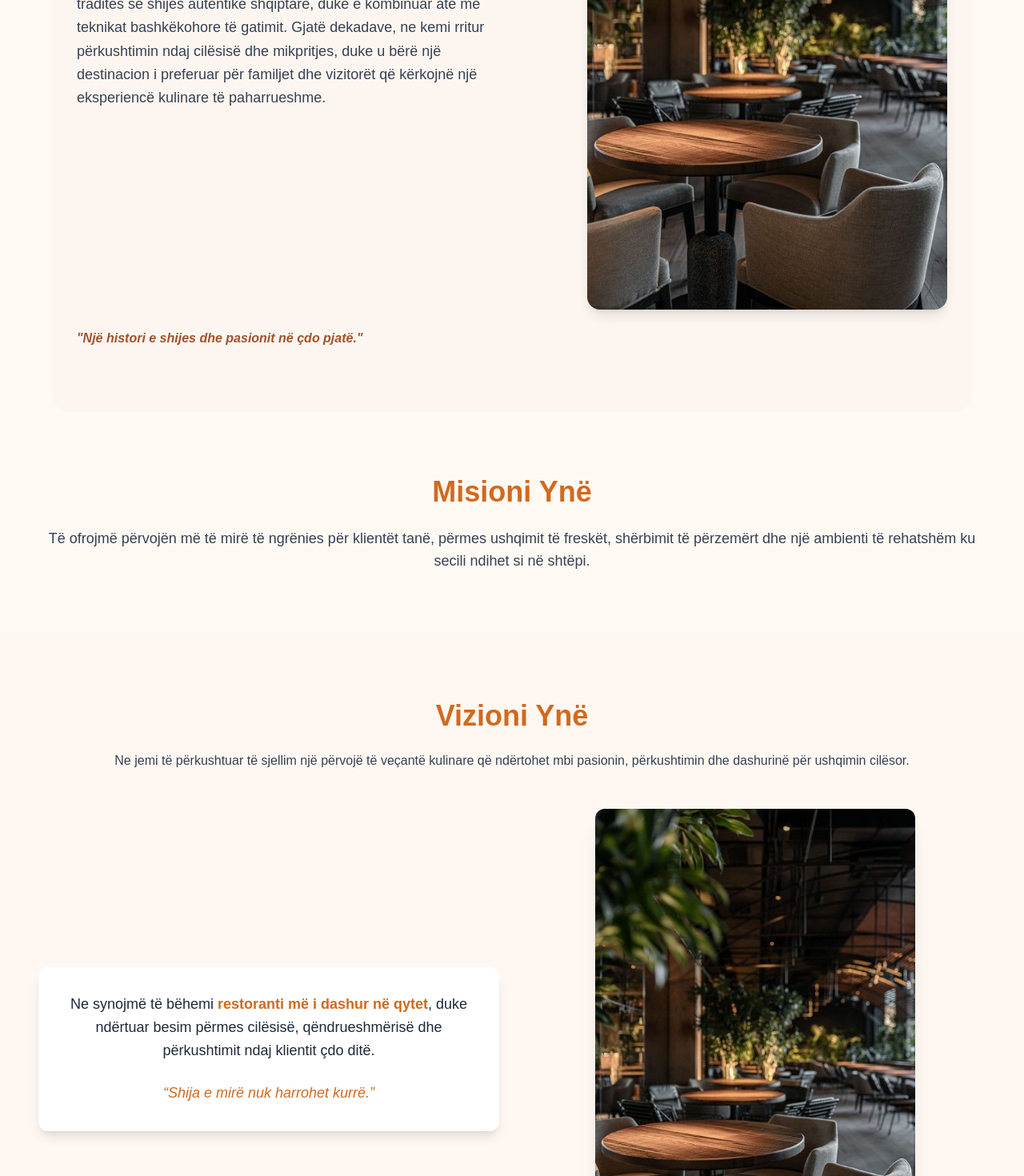
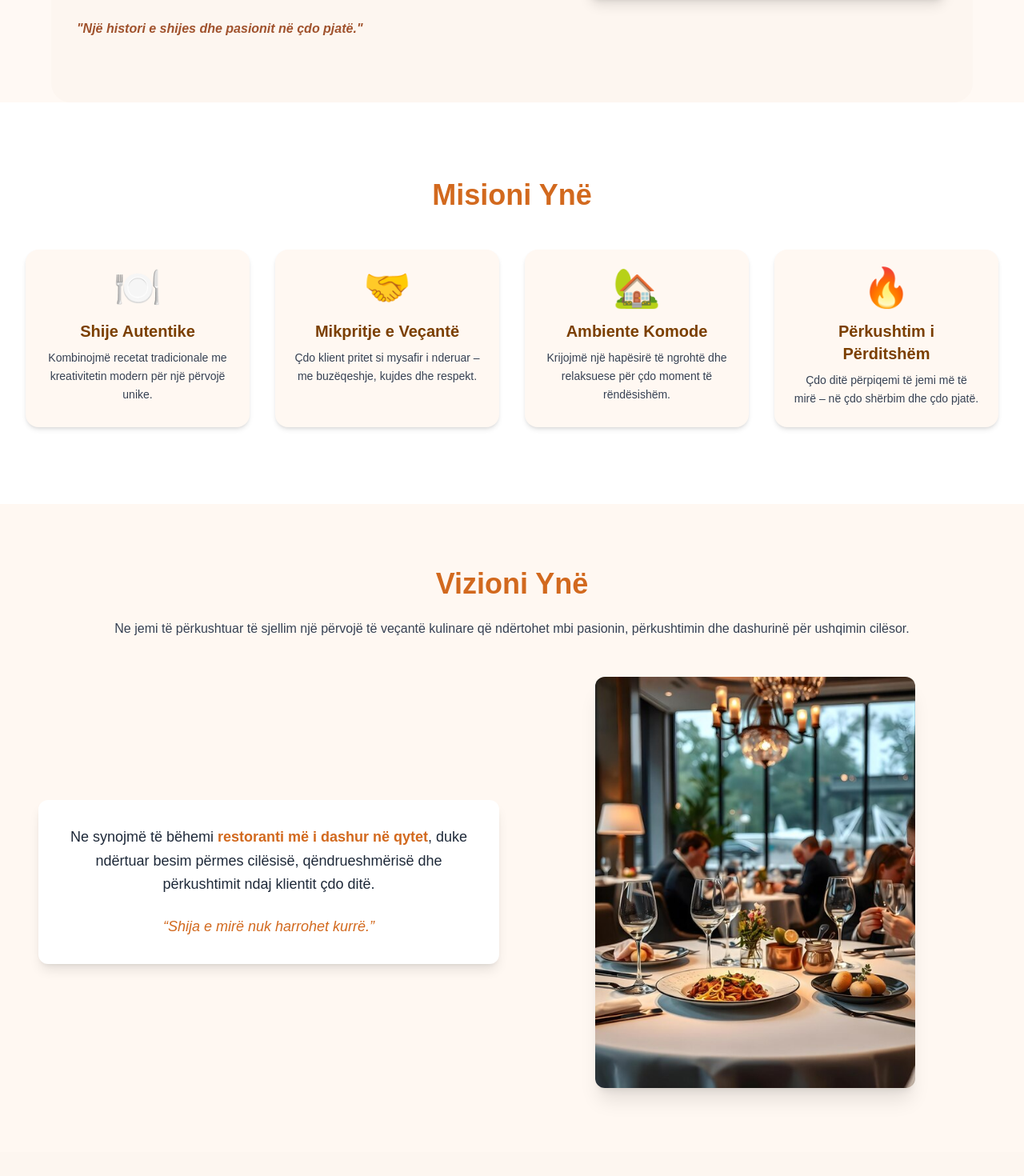
Before and after one commit to fionaisaa/fweb, a Next.js app: page /about in a window 1280 px wide. Shown: the part 880-2350 px from the top of the page at 80% size. Built offline with nearby package versions, Linux system fonts and the light colour scheme; no server answers.

Commit message:
small changes

```diff
--- a/src/components/Header/index.tsx
+++ b/src/components/Header/index.tsx
@@ -44,15 +44,14 @@ export default function Header() {
 
   return (
   <header className="fixed top-0 z-50 w-full bg-[#fff8f2] border-b shadow-sm py-3">
-      <div className="container mx-auto flex items-center justify-between px-6">
+    <div className="container mx-auto flex items-center justify-between px-6 relative">
       {/* Logo */}
       <Link href="/" className="flex items-center gap-2">
         <Image src={Logo} alt="Logo" width={30} height={30} className="w-10 h-10" />
-
       </Link>
 
-        {/* Navigation menu on the right */}
-        <nav className="hidden md:flex gap-8 items-center ml-auto relative">
+      {/* Desktop navigation - CENTERED */}
+      <nav className="hidden md:flex gap-8 items-center absolute left-1/2 top-1/2 transform -translate-x-1/2 -translate-y-1/2">
         {items.map((item, index) => (
           <Link
             key={index}
@@ -67,7 +66,6 @@ export default function Header() {
             {item.name}
           </Link>
         ))}
-
         {/* More dropdown */}
         <div className="relative" ref={dropdownRef}>
           <button
@@ -76,40 +74,15 @@ export default function Header() {
           >
             More ▾
           </button>
-
           {dropdownOpen && (
             <div className="absolute right-0 mt-2 w-40 bg-white border rounded-md shadow-md z-50">
-                <Link
-                  href="/gallery"
-                  className={cs(
-                    "block px-4 py-2 text-sm text-[#7B3F00] hover:bg-[#fff8f2] hover:text-[#D2691E]",
-                    {
-                      "bg-[#fff8f2] text-[#D2691E] font-semibold": router.pathname === "/gallery",
-                    }
-                  )}
-                >
+              <Link href="/gallery" className="block px-4 py-2 text-sm hover:bg-[#fff8f2] text-[#7B3F00]">
                 Gallery
               </Link>
-                <Link
-                  href="/locations"
-                  className={cs(
-                    "block px-4 py-2 text-sm text-[#7B3F00] hover:bg-[#fff8f2] hover:text-[#D2691E]",
-                    {
-                      "bg-[#fff8f2] text-[#D2691E] font-semibold": router.pathname === "/locations",
-                    }
-                  )}
-                >
+              <Link href="/locations" className="block px-4 py-2 text-sm hover:bg-[#fff8f2] text-[#7B3F00]">
                 Locations
               </Link>
-                <Link
-                  href="/team"
-                  className={cs(
-                    "block px-4 py-2 text-sm text-[#7B3F00] hover:bg-[#fff8f2] hover:text-[#D2691E]",
-                    {
-                      "bg-[#fff8f2] text-[#D2691E] font-semibold": router.pathname === "/team",
-                    }
-                  )}
-                >
+              <Link href="/team" className="block px-4 py-2 text-sm hover:bg-[#fff8f2] text-[#7B3F00]">
                 Team
               </Link>
             </div>
@@ -117,29 +90,85 @@ export default function Header() {
         </div>
       </nav>
 
-        {/* Auth buttons */}
-        <div className="hidden md:flex gap-4 items-center ml-6">
+      {/* Auth buttons - desktop only */}
+      <div className="hidden md:flex gap-4 items-center">
         {status === "authenticated" ? (
-            <>
-
           <button
             onClick={() => signOut({ callbackUrl: "/sign-in" })}
             className="bg-[#D2691E] text-white px-4 py-2 rounded hover:bg-[#b85d1b] transition"
           >
             Sign out
           </button>
+        ) : (
+          <>
+            <Link href="/sign-in" className="bg-[#D2691E] text-white px-4 py-2 rounded hover:bg-[#b85d1b] transition">
+              Sign in
+            </Link>
+            <Link href="/sign-up" className="bg-[#D2691E] text-white px-4 py-2 rounded hover:bg-[#b85d1b] transition">
+              Sign up
+            </Link>
           </>
+        )}
+      </div>
+
+      {/* Mobile Menu Button */}
+      <div className="md:hidden">
+        <button
+          onClick={() => setDropdownOpen(!dropdownOpen)}
+          className="text-[#7B3F00] focus:outline-none"
+        >
+          ☰
+        </button>
+      </div>
+
+      {/* Mobile Menu */}
+      {dropdownOpen && (
+        <div className="md:hidden absolute top-full left-0 w-full bg-[#fff8f2] border-t shadow-md px-6 py-4 z-50">
+          <div className="flex flex-col gap-3">
+            {items.map((item, index) => (
+              <Link
+                key={index}
+                href={item.pathName}
+                className={cs(
+                  "text-[#7B3F00] hover:text-[#D2691E] transition-all font-medium",
+                  {
+                    "underline font-semibold text-[#D2691E]": router.pathname === item.pathName,
+                  }
+                )}
+                onClick={() => setDropdownOpen(false)}
+              >
+                {item.name}
+              </Link>
+            ))}
+            {/* More Items */}
+            <Link href="/gallery" className="text-[#7B3F00] hover:text-[#D2691E]" onClick={() => setDropdownOpen(false)}>Gallery</Link>
+            <Link href="/locations" className="text-[#7B3F00] hover:text-[#D2691E]" onClick={() => setDropdownOpen(false)}>Locations</Link>
+            <Link href="/team" className="text-[#7B3F00] hover:text-[#D2691E]" onClick={() => setDropdownOpen(false)}>Team</Link>
+
+            {/* Auth Buttons */}
+            {status === "authenticated" ? (
+              <button
+                onClick={() => {
+                  setDropdownOpen(false);
+                  signOut({ callbackUrl: "/sign-in" });
+                }}
+                className="bg-[#D2691E] text-white px-4 py-2 rounded hover:bg-[#b85d1b] transition"
+              >
+                Sign out
+              </button>
             ) : (
               <>
                 <Link
                   href="/sign-in"
                   className="bg-[#D2691E] text-white px-4 py-2 rounded hover:bg-[#b85d1b] transition"
+                  onClick={() => setDropdownOpen(false)}
                 >
                   Sign in
                 </Link>
                 <Link
                   href="/sign-up"
                   className="bg-[#D2691E] text-white px-4 py-2 rounded hover:bg-[#b85d1b] transition"
+                  onClick={() => setDropdownOpen(false)}
                 >
                   Sign up
                 </Link>
@@ -147,6 +176,9 @@ export default function Header() {
             )}
           </div>
         </div>
+      )}
+    </div>
   </header>
 );
+
 }
--- a/src/pages/about/index.tsx
+++ b/src/pages/about/index.tsx
@@ -1,5 +1,6 @@
 import { motion } from "framer-motion";
-import CustomImage from "@/assets/images/fabout.jpg";
+import CustomImage from "@/assets/images/fe25ec91fir-scaled.webp";
+import CustomImage2 from "@/assets/images/luxury-table-settings-fine-dining-served-decorated-table-with-food-guests-restaur_1319275-980.jpg"
 import Image from "next/image";
 
 export default function About() {
@@ -51,17 +52,53 @@ export default function About() {
         </motion.section>
 
         {/* Mission Section me max-w-7xl dhe padding më të madh */}
-        <motion.section
-          className="max-w-7xl py-20 px-12 text-center mx-auto"
-          initial={{ x: -100 }}
-          animate={{ x: 0 }}
-          transition={{ duration: 1 }}
-        >
-          <h2 className="text-4xl font-bold mb-6 text-[#D2691E]">Misioni Ynë</h2>
-          <p className="text-gray-700 text-lg max-w-none mx-auto">
-            Të ofrojmë përvojën më të mirë të ngrënies për klientët tanë, përmes ushqimit të freskët, shërbimit të përzemërt dhe një ambienti të rehatshëm ku secili ndihet si në shtëpi.
-          </p>
-        </motion.section>
+        {/* Mission Section - Version më modern me ikona dhe animacion */}
+          <motion.section
+            className="max-w-7xl py-24 px-8 bg-white text-center mx-auto"
+            initial={{ opacity: 0 }}
+            whileInView={{ opacity: 1 }}
+            transition={{ duration: 1 }}
+          >
+            <h2 className="text-4xl font-bold mb-12 text-[#D2691E]">Misioni Ynë</h2>
+
+            <div className="grid grid-cols-1 md:grid-cols-2 lg:grid-cols-4 gap-8">
+              {[
+                {
+                  title: "Shije Autentike",
+                  icon: "🍽️",
+                  desc: "Kombinojmë recetat tradicionale me kreativitetin modern për një përvojë unike.",
+                },
+                {
+                  title: "Mikpritje e Veçantë",
+                  icon: "🤝",
+                  desc: "Çdo klient pritet si mysafir i nderuar – me buzëqeshje, kujdes dhe respekt.",
+                },
+                {
+                  title: "Ambiente Komode",
+                  icon: "🏡",
+                  desc: "Krijojmë një hapësirë të ngrohtë dhe relaksuese për çdo moment të rëndësishëm.",
+                },
+                {
+                  title: "Përkushtim i Përditshëm",
+                  icon: "🔥",
+                  desc: "Çdo ditë përpiqemi të jemi më të mirë – në çdo shërbim dhe çdo pjatë.",
+                },
+              ].map((item, index) => (
+                <motion.div
+                  key={index}
+                  className="bg-[#fff8f2] p-6 rounded-2xl shadow-md hover:shadow-xl transition duration-300"
+                  initial={{ y: 50, opacity: 0 }}
+                  whileInView={{ y: 0, opacity: 1 }}
+                  transition={{ duration: 0.5, delay: index * 0.2 }}
+                >
+                  <div className="text-5xl mb-4">{item.icon}</div>
+                  <h3 className="text-xl font-semibold text-[#7B3F00] mb-2">{item.title}</h3>
+                  <p className="text-gray-700 text-sm leading-relaxed">{item.desc}</p>
+                </motion.div>
+              ))}
+            </div>
+          </motion.section>
+
 
         {/* Vision Section me max-w-7xl dhe padding më të madh */}
         <motion.section
@@ -97,7 +134,7 @@ export default function About() {
                 transition={{ duration: 1 }}
               >
                 <Image
-                  src={CustomImage}
+                  src={CustomImage2}
                   alt="Foto Vizioni"
                   width={400}
                   height={300}
```
Also changed, not shown: src/assets/images/fe25ec91fir-scaled.webp (added), src/assets/images/luxury-table-settings-fine-dining-served-decorated-table-with-food-guests-restaur_1319275-980.jpg (added). Lines whose indentation alone changed are shown as unchanged.
